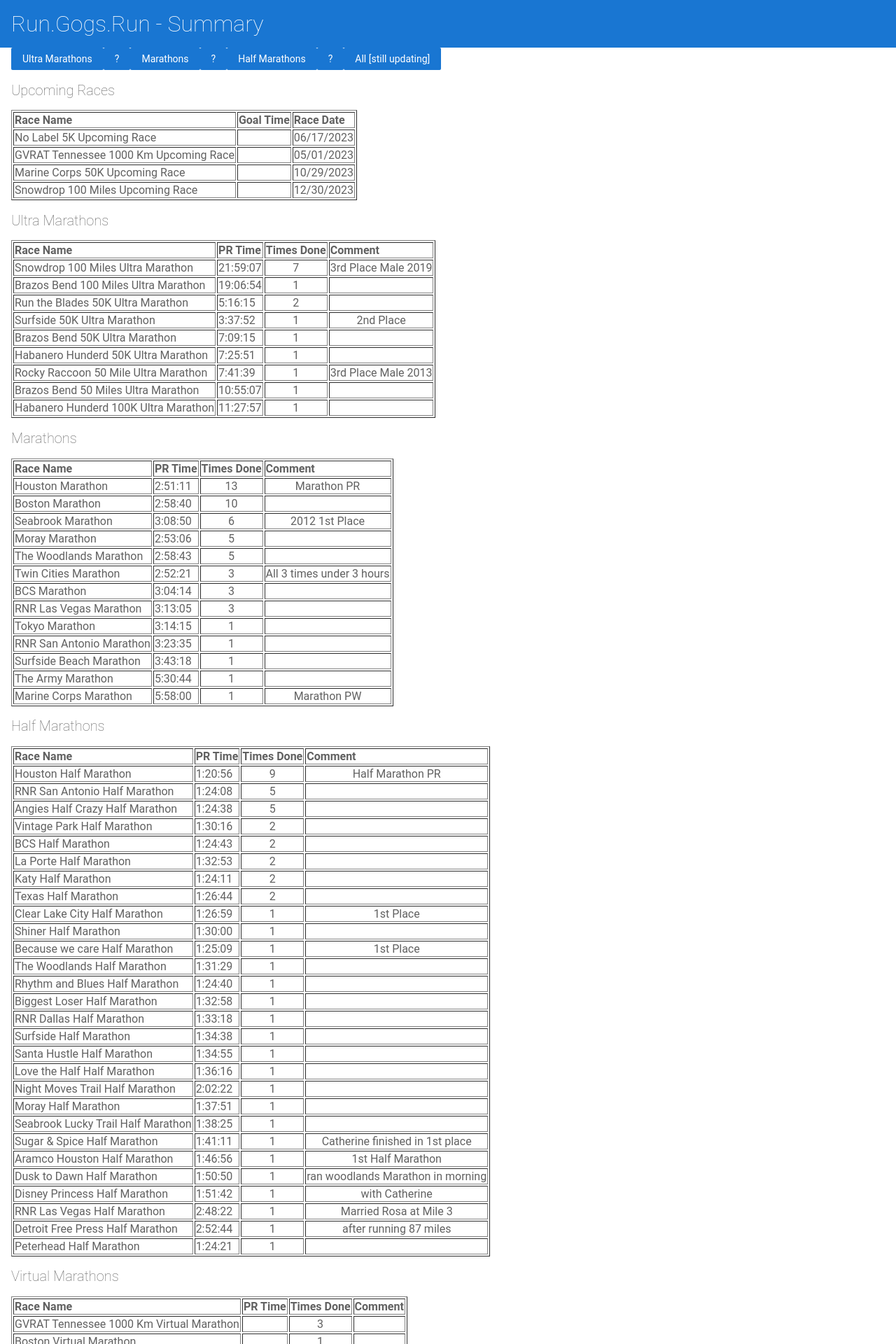
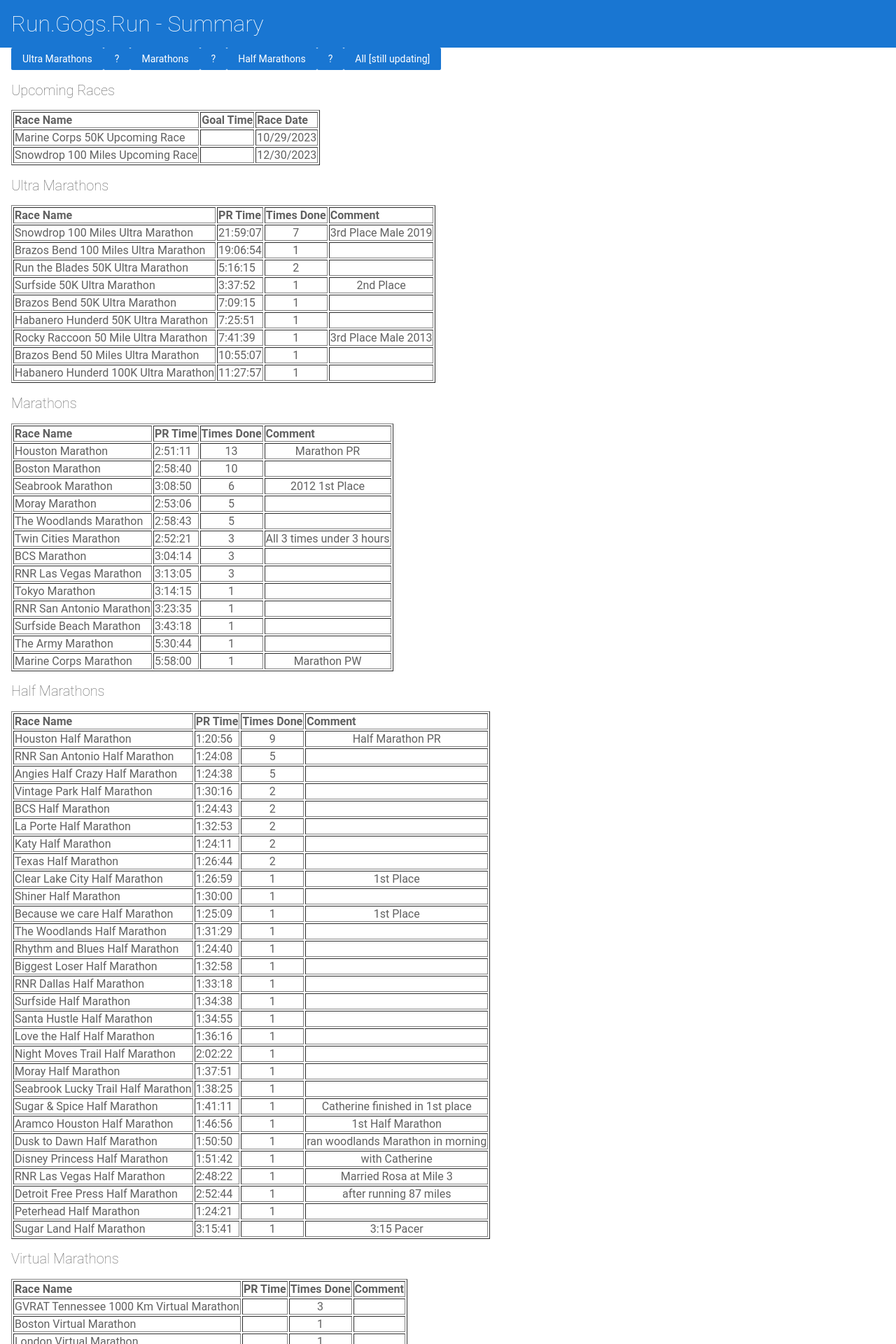
Before and after one commit to gchristie/rungogsrun, an Angular app: page / in a window 1280 px wide. Shown: the top 1920 px of the page at 70% size. Built offline with nearby package versions, Linux system fonts and the light colour scheme.

Commit message:
1 file modified

```diff
--- a/src/app/racedata.ts
+++ b/src/app/racedata.ts
@@ -63,6 +63,7 @@ export var racedata =
  , { name:'RNR Las Vegas',PR:'2:48:22',count:1,racetype:'Half Marathon',comment:'Married Rosa at Mile 3'  }
  , { name:'Detroit Free Press',PR:'2:52:44',count:1,racetype:'Half Marathon',comment:'after running 87 miles' }
  , { name:'Peterhead',PR:'1:24:21',count:1,racetype:'Half Marathon',comment:'' }
+ , { name:'Sugar Land',PR:'3:15:41',count:1,racetype:'Half Marathon',comment:'3:15 Pacer' }
 
  //Virtual Marathons
 , { name:'GVRAT Tennessee 1000 Km',PR:'',count:3,racetype:'Virtual Marathon',comment:''  }
@@ -102,8 +103,7 @@ export var racedata =
 , { name:'Oilman 70.3 Relay',PR:'',count:3,racetype:'Relay',comment:''  }
 , { name:'Habanero Hundred 100 Mile Relay(4 Persons)',PR:'18:07:17',count:1,racetype:'Relay',comment:''  }
 //Upcoming Races
-,{ name:'No Label 5K',PR:'',count:1,racetype:'Upcoming Race',comment:'06/17/2023'  }
-,  { name:'GVRAT Tennessee 1000 Km',PR:'',count:1,racetype:'Upcoming Race',comment:'05/01/2023'  }
+
 ,  { name:'Marine Corps 50K',PR:'',count:1,racetype:'Upcoming Race',comment:'10/29/2023'  }
 ,  { name:'Snowdrop 100 Miles',PR:'',count:1,racetype:'Upcoming Race',comment:'12/30/2023'  }
 ];
```
